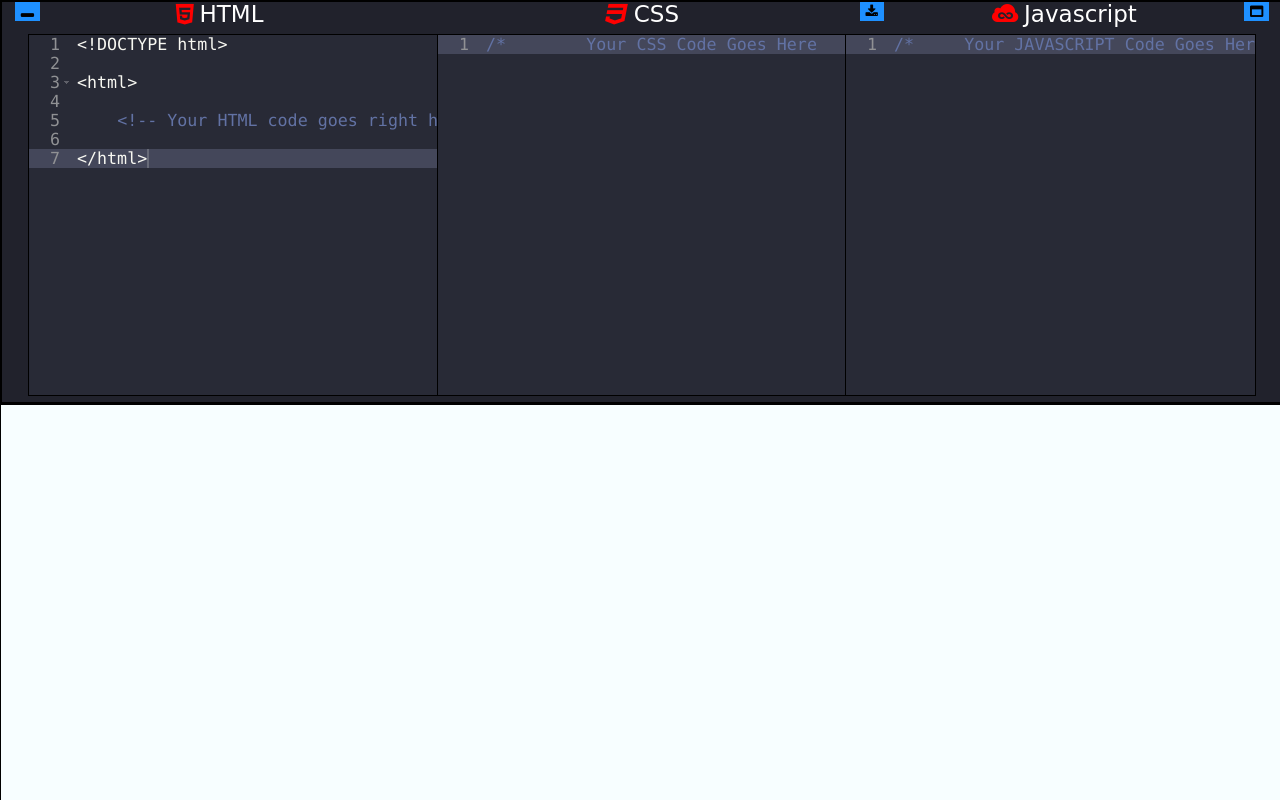
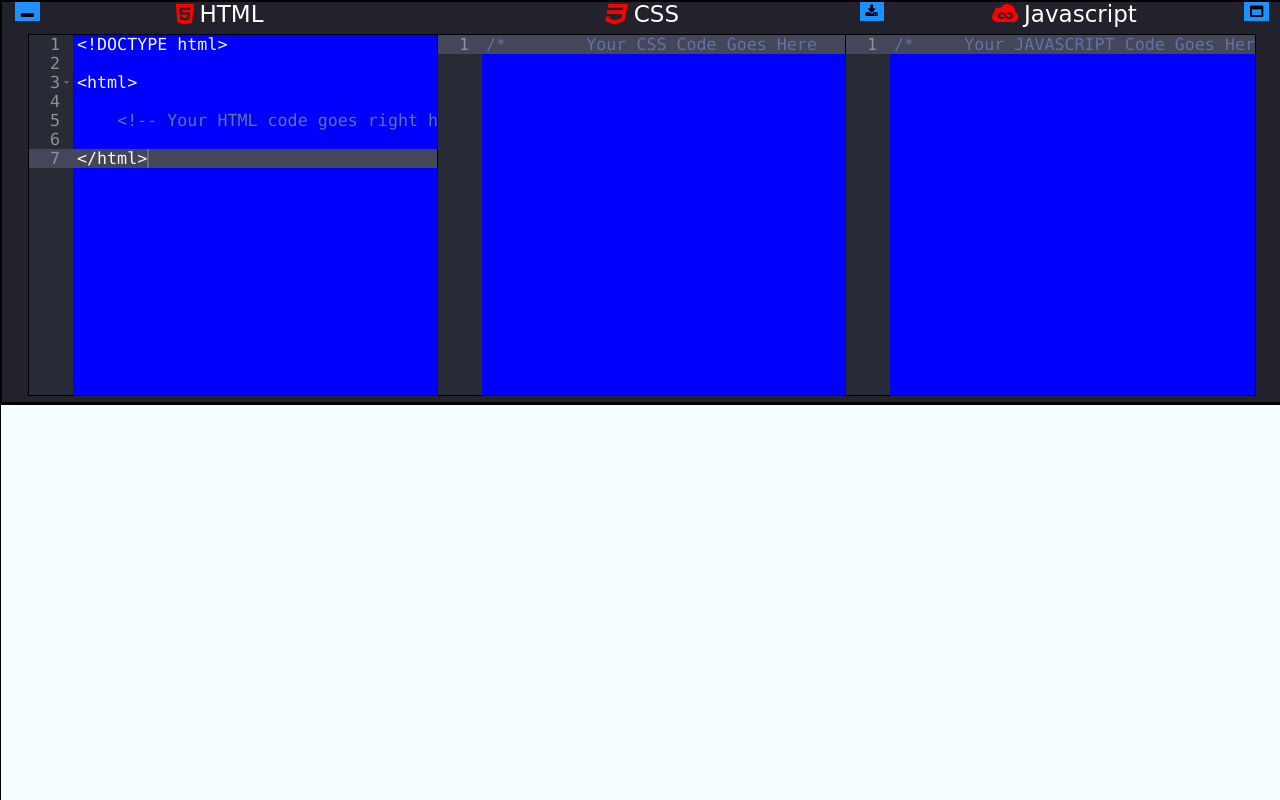
Before and after one commit to Piyush-Choudhary99/Live-Code-Editor, a PHP site: page / in a window 1280 px wide. Run offline with PHP 8.4, Linux system fonts and the light colour scheme; some libraries are stand-ins or nearby versions.

Commit message:
Update style.css

```diff
--- a/style.css
+++ b/style.css
@@ -37,7 +37,7 @@ html,body {
 .editor {
     border:1.5px solid black;
     position: absolute;
-    /* background: blue; */
+    background: blue;
     top:8%;
     height:90%;
     width:32%;
@@ -47,7 +47,7 @@ html,body {
 }
 #cssEditor {
     left:34%;
-    /* cursor: col-resize; */
+    cursor: col-resize; */
 }
 #jsEditor {
     right:2%;
```
